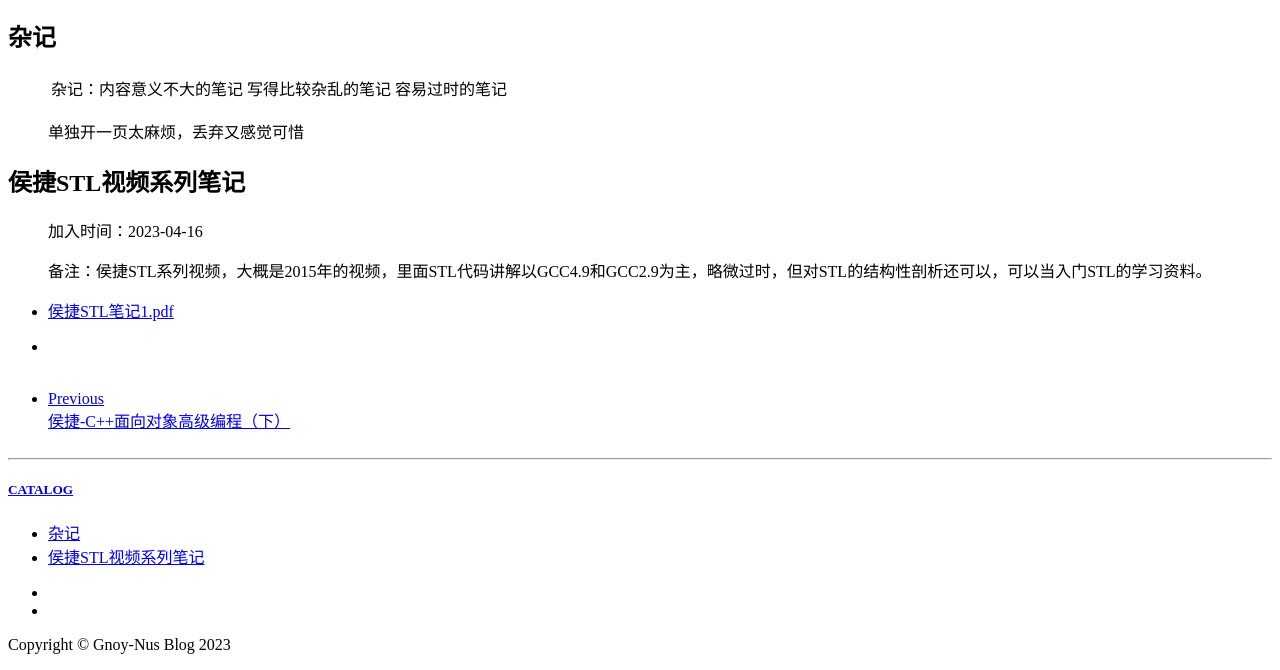
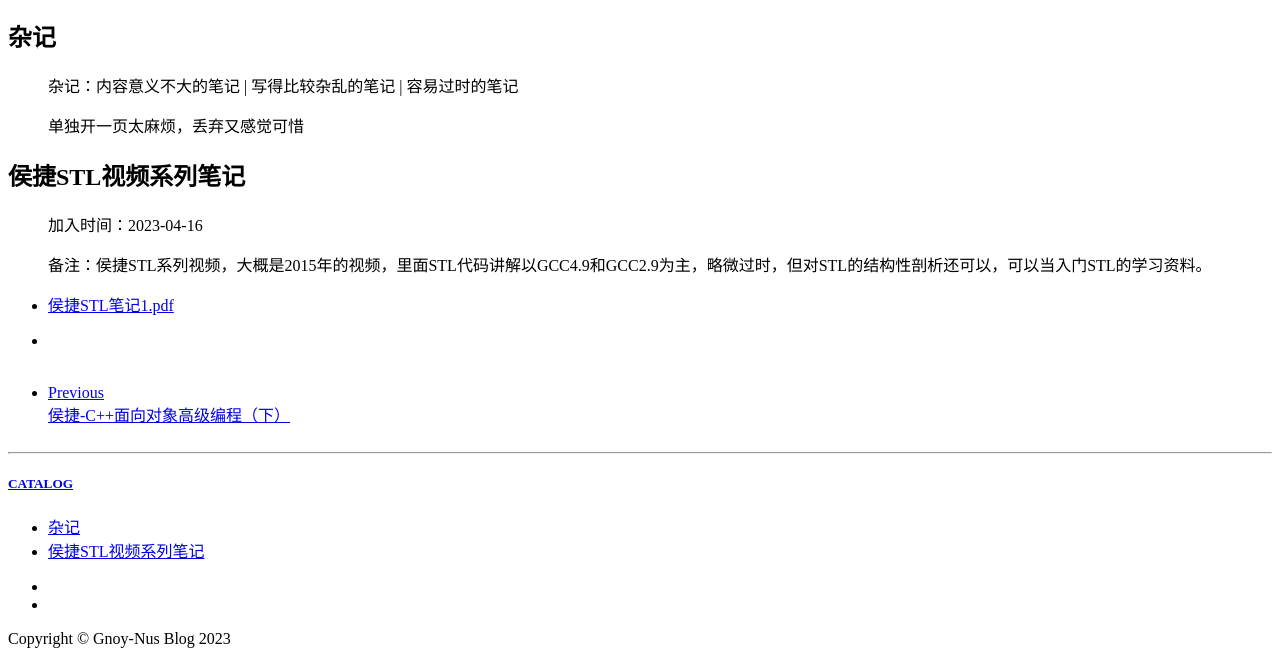
Before and after one commit to Gnoy-Nus/Gnoy-Nus.github.io, a Jekyll site: the page built from _posts/2099-01-01-C++杂记.md, in a window 1280 px wide. Shown: the part 387-1057 px from the top of the page. Built offline with Jekyll 4.4.1, drawn with Linux system fonts in a browser that asks for light colours; comment, search, counter and statistics services are not loaded.

Commit message:
Update 2099-01-01-C++杂记.md

```diff
--- a/_posts/2099-01-01-C++杂记.md
+++ b/_posts/2099-01-01-C++杂记.md
@@ -12,7 +12,7 @@ tags:
 
 # 杂记
 
-> 杂记：内容意义不大的笔记 | 写得比较杂乱的笔记 | 容易过时的笔记
+> 杂记：内容意义不大的笔记  \|  写得比较杂乱的笔记 \| 容易过时的笔记
 >
 > 单独开一页太麻烦，丢弃又感觉可惜
 
```
